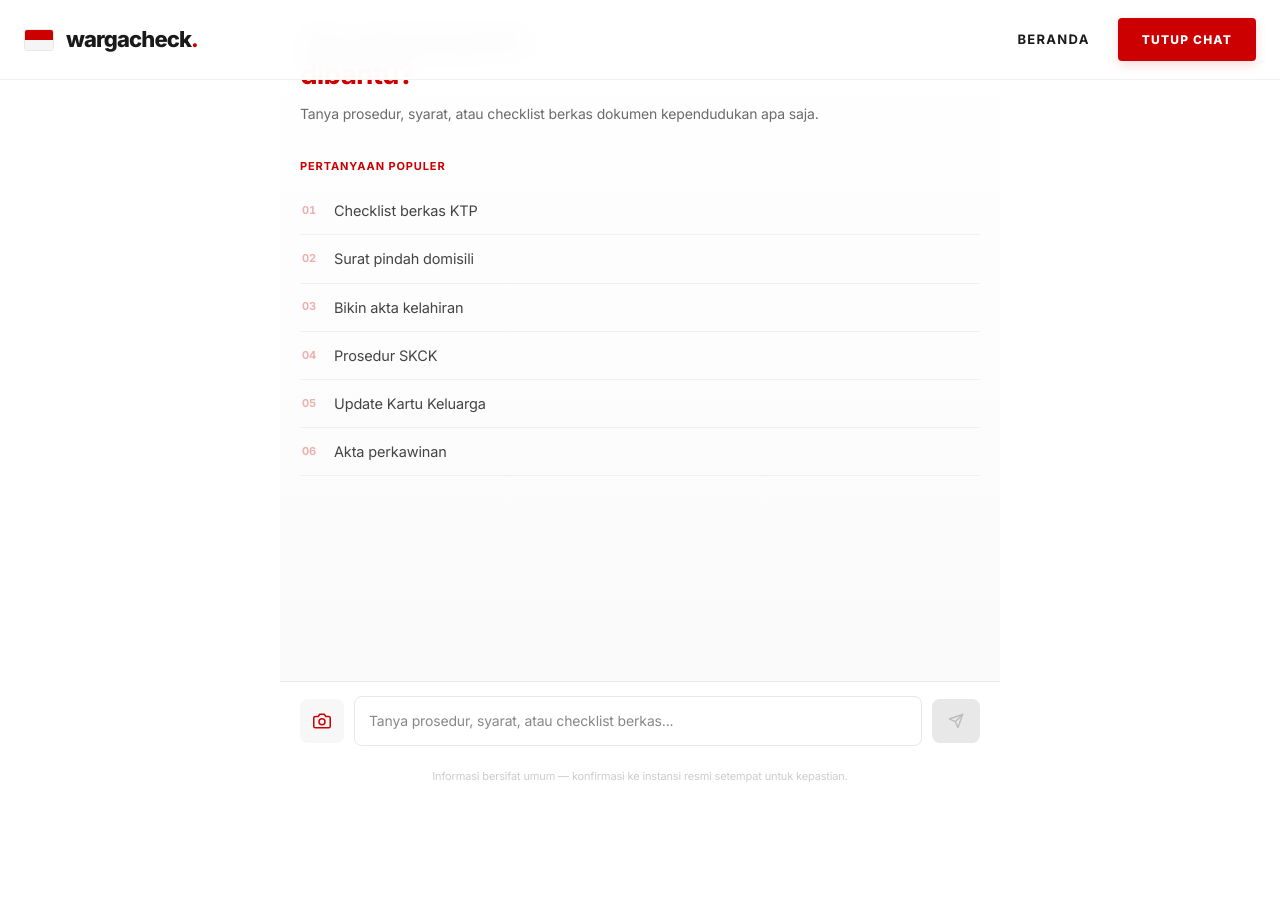
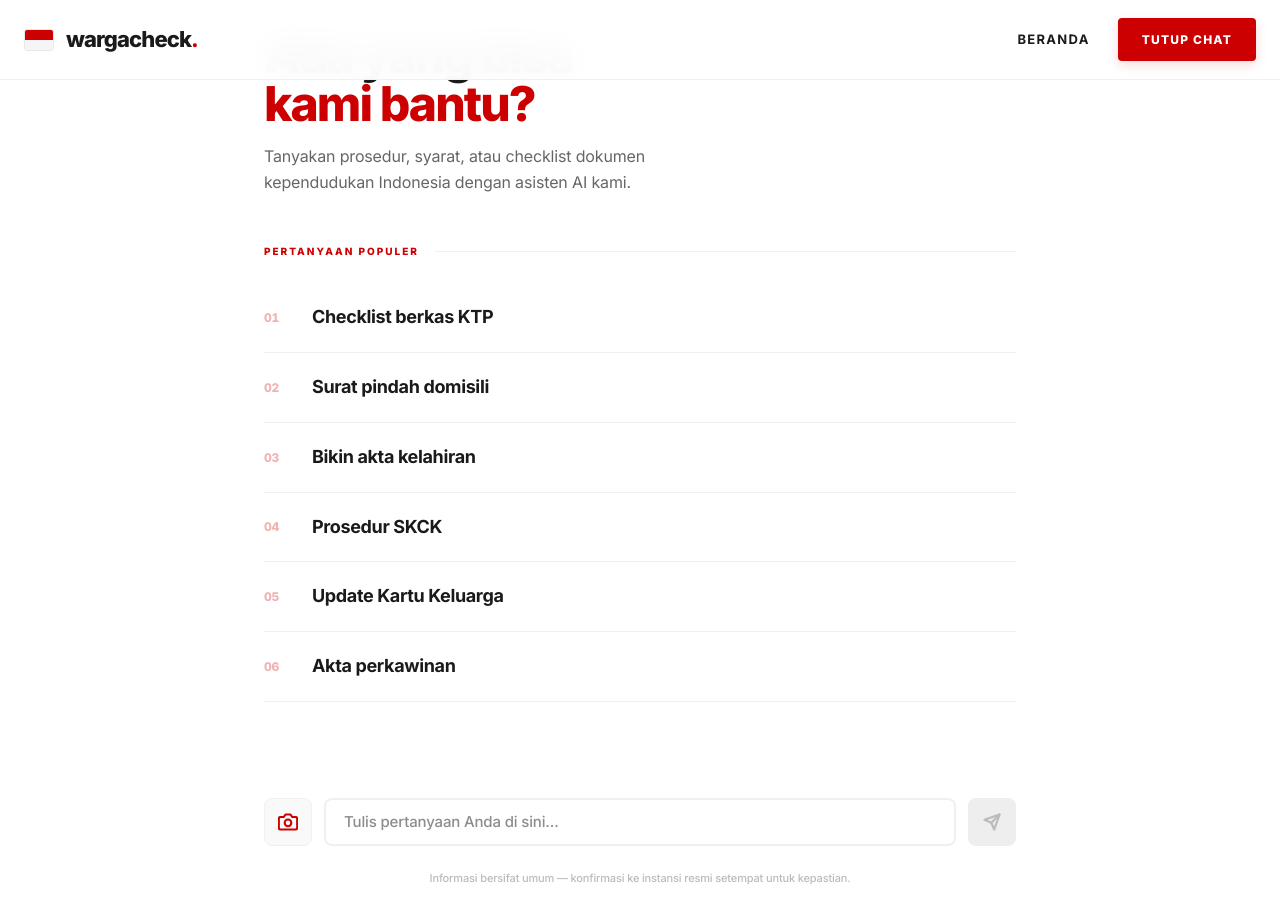
Before and after one commit to Marlblue/WargaCheck, a React (Vite) app: page / in a window 1280 px wide. Both pictures are taken after a click on the button "KONSULTASI". Before the commit the page ends 800 px from the top, so only its background shows below. Built offline with nearby package versions, Linux system fonts and the light colour scheme.

Commit message:
design: polish chat interface for consistency with new theme

```diff
--- a/src/components/Chat.tsx
+++ b/src/components/Chat.tsx
@@ -218,8 +218,8 @@ export default function Chat({ initialMessage, onBack }: ChatProps) {
   return (
     <div style={{
       flex: 1, display: 'flex', flexDirection: 'column',
-      maxWidth: 720, width: '100%', margin: '0 auto',
-      height: 'calc(100dvh - 52px)',
+      maxWidth: 800, width: '100%', margin: '0 auto',
+      height: 'calc(100dvh - 80px)',
       background: '#fff',
       position: 'relative',
     }}>
@@ -228,33 +228,34 @@ export default function Chat({ initialMessage, onBack }: ChatProps) {
       {hasHistory && (
         <div style={{
           display: 'flex', alignItems: 'center', justifyContent: 'space-between',
-          padding: 'clamp(10px, 2.2vw, 12px) clamp(16px, 4vw, 20px)',
+          padding: '12px 24px',
           borderBottom: '1px solid #F0F0F0',
-          background: '#FAFAFA',
+          background: '#FFFFFF',
         }}>
-          <div style={{ display: 'flex', alignItems: 'center', gap: 8 }}>
-            <div style={{ width: 6, height: 6, borderRadius: '50%', background: '#CC0000', opacity: 0.6 }} />
-            <span style={{ fontSize: 'clamp(11px, 2.5vw, 12px)', fontWeight: 600, color: '#6B6B6B', letterSpacing: '-0.01em' }}>
-              {messages.length} pesan
+          <div style={{ display: 'flex', alignItems: 'center', gap: 10 }}>
+            <div style={{ width: 6, height: 6, borderRadius: '50%', background: '#CC0000' }} />
+            <span style={{ fontSize: 12, fontWeight: 700, color: '#1A1A1A', textTransform: 'uppercase', letterSpacing: '0.1em' }}>
+              {messages.length} Pesan
             </span>
           </div>
           <button
             onClick={clearHistory}
             style={{
-              fontSize: 'clamp(11px, 2.5vw, 12px)', fontWeight: 500, color: '#999',
-              background: '#fff', border: '1px solid #E8E8E8',
-              borderRadius: 6, padding: 'clamp(6px, 1.5vw, 8px) clamp(10px, 2.5vw, 12px)', cursor: 'pointer',
-              display: 'flex', alignItems: 'center', gap: 5,
-              transition: 'all 0.15s',
-              minHeight: 32,
+              fontSize: 11, fontWeight: 700, color: '#999',
+              background: 'none', border: 'none',
+              cursor: 'pointer',
+              display: 'flex', alignItems: 'center', gap: 6,
+              transition: 'all 0.2s',
+              textTransform: 'uppercase',
+              letterSpacing: '0.1em'
             }}
-            onMouseEnter={e => { e.currentTarget.style.borderColor = '#CC0000'; e.currentTarget.style.color = '#CC0000'; }}
-            onMouseLeave={e => { e.currentTarget.style.borderColor = '#E8E8E8'; e.currentTarget.style.color = '#999'; }}
+            onMouseEnter={e => { e.currentTarget.style.color = '#CC0000'; }}
+            onMouseLeave={e => { e.currentTarget.style.color = '#999'; }}
           >
             <svg width="12" height="12" viewBox="0 0 14 14" fill="none">
-              <path d="M2 3.5h10M5.5 3.5V2.5a.5.5 0 0 1 .5-.5h2a.5.5 0 0 1 .5.5v1M11.5 3.5l-.7 7.3a1 1 0 0 1-1 .9H4.2a1 1 0 0 1-1-.9L2.5 3.5" stroke="currentColor" strokeWidth="1.2" strokeLinecap="round" strokeLinejoin="round" />
+              <path d="M2 3.5h10M5.5 3.5V2.5a.5.5 0 0 1 .5-.5h2a.5.5 0 0 1 .5.5v1M11.5 3.5l-.7 7.3a1 1 0 0 1-1 .9H4.2a1 1 0 0 1-1-.9L2.5 3.5" stroke="currentColor" strokeWidth="1.4" strokeLinecap="round" strokeLinejoin="round" />
             </svg>
-            Hapus riwayat
+            Hapus Riwayat
           </button>
         </div>
       )}
@@ -265,8 +266,8 @@ export default function Chat({ initialMessage, onBack }: ChatProps) {
         style={{
           flex: 1,
           overflowY: 'auto',
-          padding: 'clamp(16px, 4vw, 24px) clamp(16px, 4vw, 20px) clamp(8px, 2vw, 12px)',
-          background: 'linear-gradient(to bottom, #ffffff, #fafafa)',
+          padding: '32px 24px',
+          background: '#FFFFFF',
           display: 'flex',
           flexDirection: 'column',
         }}
@@ -276,48 +277,51 @@ export default function Chat({ initialMessage, onBack }: ChatProps) {
         {showQuickReplies && (
           <motion.div
             initial={{ opacity: 0, y: 10 }} animate={{ opacity: 1, y: 0 }}
-            style={{ paddingBottom: 'clamp(24px, 5vw, 32px)' }}
+            style={{ paddingBottom: 40 }}
           >
             {/* Hero empty state */}
             <div style={{
-              marginBottom: 'clamp(24px, 5vw, 32px)',
+              marginBottom: 48,
             }}>
               <h2 style={{
-                fontSize: 'clamp(24px, 5.5vw, 28px)', fontWeight: 700,
-                color: '#111', letterSpacing: '-0.03em', lineHeight: 1.2, margin: '0 0 clamp(8px, 2vw, 12px)',
+                fontSize: 'clamp(32px, 6vw, 48px)', fontWeight: 900,
+                color: '#1A1A1A', letterSpacing: '-0.04em', lineHeight: 1, margin: '0 0 16px',
               }}>
-                Hai, ada yang bisa<br />
-                <span style={{ color: '#CC0000' }}>dibantu?</span>
+                Ada yang bisa<br />
+                <span style={{ color: '#CC0000' }}>kami bantu?</span>
               </h2>
-              <p style={{ fontSize: 'clamp(13px, 3vw, 14px)', color: '#6B6B6B', margin: 0, lineHeight: 1.6 }}>
-                Tanya prosedur, syarat, atau checklist berkas dokumen kependudukan apa saja.
+              <p style={{ fontSize: 16, color: '#666', margin: 0, lineHeight: 1.6, maxWidth: 440 }}>
+                Tanyakan prosedur, syarat, atau checklist dokumen kependudukan Indonesia dengan asisten AI kami.
               </p>
             </div>
 
-            <p style={{ fontSize: 'clamp(10px, 2.2vw, 11px)', color: '#CC0000', marginBottom: 'clamp(10px, 2vw, 12px)', fontWeight: 700, textTransform: 'uppercase', letterSpacing: '0.08em' }}>
+            <div style={{ display: 'flex', alignItems: 'center', gap: 16, marginBottom: 24 }}>
+              <span style={{ fontSize: 10, color: '#CC0000', letterSpacing: '0.2em', textTransform: 'uppercase', fontWeight: 800, whiteSpace: 'nowrap' }}>
                 Pertanyaan Populer
-            </p>
+              </span>
+              <div style={{ flex: 1, height: 1, background: '#F0F0F0' }} />
+            </div>
+
             <div style={{ display: 'flex', flexDirection: 'column' }}>
               {QUICK_REPLIES.map((q, i) => (
                 <button key={q} onClick={() => handleSend(q)} style={{
-                  display: 'flex', alignItems: 'center', gap: 12,
-                  padding: '12px 2px',
+                  display: 'flex', alignItems: 'center', gap: 24,
+                  padding: '20px 0',
                   background: 'none',
                   border: 'none',
                   borderBottom: '1px solid #F0F0F0',
                   cursor: 'pointer',
                   textAlign: 'left',
                   width: '100%',
-                  transition: 'all 0.15s',
-                  fontSize: 'clamp(13.5px, 3vw, 14.5px)', fontWeight: 400,
-                  color: '#444',
-                  letterSpacing: '-0.01em',
-                  minHeight: 48,
+                  transition: 'all 0.3s cubic-bezier(0.16, 1, 0.3, 1)',
+                  fontSize: 18, fontWeight: 700,
+                  color: '#1A1A1A',
+                  letterSpacing: '-0.02em',
                 }}
-                  onMouseEnter={e => { e.currentTarget.style.paddingLeft = '8px'; e.currentTarget.style.color = '#CC0000'; }}
-                  onMouseLeave={e => { e.currentTarget.style.paddingLeft = '2px'; e.currentTarget.style.color = '#444'; }}
+                  onMouseEnter={e => { e.currentTarget.style.paddingLeft = '16px'; e.currentTarget.style.color = '#CC0000'; }}
+                  onMouseLeave={e => { e.currentTarget.style.paddingLeft = '0px'; e.currentTarget.style.color = '#1A1A1A'; }}
                 >
-                  <span style={{ fontSize: 'clamp(10px, 2vw, 11px)', fontWeight: 700, color: '#CC0000', opacity: 0.3, fontVariantNumeric: 'tabular-nums', width: 20 }}>
+                  <span style={{ fontSize: 12, fontWeight: 800, color: '#CC0000', opacity: 0.3, fontVariantNumeric: 'tabular-nums', width: 24 }}>
                     {String(i + 1).padStart(2, '0')}
                   </span>
                   {q}
@@ -332,47 +336,47 @@ export default function Chat({ initialMessage, onBack }: ChatProps) {
             const isUser = msg.role === 'user';
             return (
               <motion.div key={msg.id}
-                initial={{ opacity: 0, y: 6 }}
+                initial={{ opacity: 0, y: 10 }}
                 animate={{ opacity: 1, y: 0 }}
-                transition={{ duration: 0.2 }}
+                transition={{ duration: 0.3 }}
                 style={{
                   display: 'flex',
                   justifyContent: isUser ? 'flex-end' : 'flex-start',
-                  marginBottom: 'clamp(14px, 3vw, 16px)',
+                  marginBottom: 24,
                 }}
               >
                 {/* AI avatar */}
                 {!isUser && (
-                  <div style={{ width: 'clamp(24px, 5vw, 28px)', flexShrink: 0, marginRight: 'clamp(8px, 2vw, 10px)', paddingTop: 'clamp(16px, 3.5vw, 18px)', display: 'flex', justifyContent: 'center' }}>
-                    <FlagIcon width={22} />
+                  <div style={{ width: 32, flexShrink: 0, marginRight: 16, paddingTop: 18, display: 'flex', justifyContent: 'center' }}>
+                    <FlagIcon width={24} />
                   </div>
                 )}
 
                 <div style={{ maxWidth: isUser ? '85%' : '80%' }}>
                   {/* Role label */}
                   <div style={{
-                    fontSize: 'clamp(10px, 2.2vw, 11px)', fontWeight: 600, color: '#999',
-                    marginBottom: 'clamp(3px, 1vw, 4px)',
+                    fontSize: 10, fontWeight: 800, color: '#BBB',
+                    marginBottom: 6,
                     textAlign: isUser ? 'right' : 'left',
-                    textTransform: 'uppercase', letterSpacing: '0.06em',
+                    textTransform: 'uppercase', letterSpacing: '0.15em',
                   }}>
                     {isUser ? 'Anda' : 'WargaCheck'} · {fmt(msg.timestamp)}
                   </div>
 
                   {/* Bubble */}
                   <div style={{
-                    padding: isUser ? 'clamp(10px, 2.2vw, 12px) clamp(12px, 2.8vw, 14px)' : 'clamp(12px, 2.8vw, 14px) clamp(14px, 3.2vw, 16px)',
-                    borderRadius: isUser ? '16px 4px 16px 16px' : '4px 16px 16px 16px',
-                    background: isUser ? 'linear-gradient(135deg, #CC0000 0%, #A30000 100%)' : '#fff',
-                    color: isUser ? '#fff' : '#111',
-                    fontSize: 'clamp(13px, 3vw, 14.5px)',
-                    lineHeight: 1.65,
+                    padding: isUser ? '14px 20px' : '20px 24px',
+                    borderRadius: isUser ? '20px 4px 20px 20px' : '4px 20px 20px 20px',
+                    background: isUser ? '#CC0000' : '#FFFFFF',
+                    color: isUser ? '#FFFFFF' : '#1A1A1A',
+                    fontSize: 15,
+                    lineHeight: 1.7,
                     wordBreak: 'break-word',
-                    boxShadow: isUser ? '0 2px 8px rgba(204, 0, 0, 0.15)' : '0 2px 6px rgba(0,0,0,0.04)',
+                    boxShadow: isUser ? '0 8px 24px rgba(204, 0, 0, 0.15)' : '0 4px 12px rgba(0,0,0,0.03)',
                     border: isUser ? 'none' : '1px solid #F0F0F0',
                   }}>
                     {isUser ? (
-                      <span>{msg.text}</span>
+                      <span style={{ fontWeight: 500 }}>{msg.text}</span>
                     ) : (
                       <div className="md">
                         <ReactMarkdown remarkPlugins={[remarkGfm]}>{msg.text}</ReactMarkdown>
@@ -389,39 +393,40 @@ export default function Chat({ initialMessage, onBack }: ChatProps) {
                       style={{
                         display: 'flex',
                         flexWrap: 'wrap',
-                        gap: 'clamp(6px, 1.5vw, 8px)',
-                        marginTop: 'clamp(8px, 2vw, 10px)',
+                        gap: 8,
+                        marginTop: 12,
                       }}
                     >
                       {msg.suggestions.map((suggestion, idx) => (
                         <motion.button
                           key={idx}
-                          whileHover={{ scale: 1.02 }}
-                          whileTap={{ scale: 0.98 }}
+                          whileHover={{ scale: 1.05 }}
+                          whileTap={{ scale: 0.95 }}
                           onClick={() => handleSend(suggestion)}
                           disabled={isLoading}
                           style={{
-                            fontSize: 'clamp(11px, 2.5vw, 12px)',
-                            fontWeight: 500,
+                            fontSize: 12,
+                            fontWeight: 700,
                             color: '#CC0000',
-                            background: '#fff',
+                            background: '#FFFFFF',
                             border: '1px solid #CC0000',
-                            borderRadius: 9999,
-                            padding: 'clamp(7px, 1.8vw, 8px) clamp(11px, 2.5vw, 12px)',
+                            borderRadius: 6,
+                            padding: '8px 16px',
                             cursor: isLoading ? 'default' : 'pointer',
-                            transition: 'all 0.15s',
+                            transition: 'all 0.2s',
                             opacity: isLoading ? 0.5 : 1,
-                            minHeight: 32,
+                            textTransform: 'uppercase',
+                            letterSpacing: '0.05em'
                           }}
                           onMouseEnter={e => {
                             if (!isLoading) {
                               e.currentTarget.style.background = '#CC0000';
-                              e.currentTarget.style.color = '#fff';
+                              e.currentTarget.style.color = '#FFFFFF';
                             }
                           }}
                           onMouseLeave={e => {
                             if (!isLoading) {
-                              e.currentTarget.style.background = '#fff';
+                              e.currentTarget.style.background = '#FFFFFF';
                               e.currentTarget.style.color = '#CC0000';
                             }
                           }}
@@ -440,22 +445,22 @@ export default function Chat({ initialMessage, onBack }: ChatProps) {
           {isLoading && !isStreaming && (
             <motion.div key="loading"
               initial={{ opacity: 0 }} animate={{ opacity: 1 }}
-              style={{ display: 'flex', alignItems: 'flex-start', marginBottom: 16, gap: 10 }}
+              style={{ display: 'flex', alignItems: 'flex-start', marginBottom: 24, gap: 16 }}
             >
-              <div style={{ width: 28, flexShrink: 0, paddingTop: 18, display: 'flex', justifyContent: 'center' }}>
-                <FlagIcon />
+              <div style={{ width: 32, flexShrink: 0, paddingTop: 18, display: 'flex', justifyContent: 'center' }}>
+                <FlagIcon width={24} />
               </div>
               <div>
-                <div style={{ fontSize: 11, fontWeight: 600, color: '#999', marginBottom: 4, textTransform: 'uppercase', letterSpacing: '0.06em' }}>
+                <div style={{ fontSize: 10, fontWeight: 800, color: '#BBB', marginBottom: 6, textTransform: 'uppercase', letterSpacing: '0.15em' }}>
                   WargaCheck
                 </div>
                 <div style={{
-                  padding: '12px 16px', borderRadius: '4px 12px 12px 12px',
-                  background: '#F7F7F7', display: 'flex', alignItems: 'center', gap: 5,
+                  padding: '16px 20px', borderRadius: '4px 16px 16px 16px',
+                  background: '#F9F9F9', display: 'flex', alignItems: 'center', gap: 6,
                 }}>
-                  <span className="dot-1" style={{ width: 5, height: 5, borderRadius: '50%', background: '#CC0000', display: 'inline-block' }} />
-                  <span className="dot-2" style={{ width: 5, height: 5, borderRadius: '50%', background: '#CC0000', display: 'inline-block' }} />
-                  <span className="dot-3" style={{ width: 5, height: 5, borderRadius: '50%', background: '#CC0000', display: 'inline-block' }} />
+                  <span className="dot-1" style={{ width: 6, height: 6, borderRadius: '50%', background: '#CC0000' }} />
+                  <span className="dot-2" style={{ width: 6, height: 6, borderRadius: '50%', background: '#CC0000' }} />
+                  <span className="dot-3" style={{ width: 6, height: 6, borderRadius: '50%', background: '#CC0000' }} />
                 </div>
               </div>
             </motion.div>
@@ -464,21 +469,21 @@ export default function Chat({ initialMessage, onBack }: ChatProps) {
           {/* Streaming response */}
           {isStreaming && streamingText && (
             <motion.div key="streaming"
-              initial={{ opacity: 0, y: 6 }}
+              initial={{ opacity: 0, y: 10 }}
               animate={{ opacity: 1, y: 0 }}
-              style={{ display: 'flex', alignItems: 'flex-start', marginBottom: 16, gap: 10 }}
+              style={{ display: 'flex', alignItems: 'flex-start', marginBottom: 24, gap: 16 }}
             >
-              <div style={{ width: 28, flexShrink: 0, paddingTop: 18, display: 'flex', justifyContent: 'center' }}>
-                <FlagIcon width={22} />
+              <div style={{ width: 32, flexShrink: 0, paddingTop: 18, display: 'flex', justifyContent: 'center' }}>
+                <FlagIcon width={24} />
               </div>
               <div style={{ maxWidth: '80%' }}>
-                <div style={{ fontSize: 11, fontWeight: 600, color: '#999', marginBottom: 4, textTransform: 'uppercase', letterSpacing: '0.06em' }}>
+                <div style={{ fontSize: 10, fontWeight: 800, color: '#BBB', marginBottom: 6, textTransform: 'uppercase', letterSpacing: '0.15em' }}>
                   WargaCheck · sedang mengetik...
                 </div>
                 <div style={{
-                  padding: '14px 16px', borderRadius: '4px 16px 16px 16px',
-                  background: '#fff', color: '#111', fontSize: 'clamp(13.5px, 3vw, 14.5px)', lineHeight: 1.65,
-                  boxShadow: '0 2px 6px rgba(0,0,0,0.04)',
+                  padding: '20px 24px', borderRadius: '4px 20px 20px 20px',
+                  background: '#FFFFFF', color: '#1A1A1A', fontSize: 15, lineHeight: 1.7,
+                  boxShadow: '0 4px 12px rgba(0,0,0,0.03)',
                   border: '1px solid #F0F0F0',
                 }}>
                   <div className="md">
@@ -486,10 +491,10 @@ export default function Chat({ initialMessage, onBack }: ChatProps) {
                   </div>
                   <span style={{
                     display: 'inline-block',
-                    width: 2,
-                    height: 16,
+                    width: 3,
+                    height: 18,
                     background: '#CC0000',
-                    marginLeft: 2,
+                    marginLeft: 4,
                     animation: 'blink 1s infinite',
                     verticalAlign: 'middle',
                   }} />
@@ -502,12 +507,11 @@ export default function Chat({ initialMessage, onBack }: ChatProps) {
 
       {/* ── Input bar ── */}
       <div style={{
-        borderTop: '1px solid #E8E8E8',
-        padding: 'clamp(12px, 3vw, 14px) clamp(16px, 4vw, 20px)',
-        background: '#fff',
+        padding: '24px',
+        background: '#FFFFFF',
         display: 'flex',
         alignItems: 'center',
-        gap: 'clamp(8px, 2vw, 10px)',
+        gap: 12,
       }}>
         {/* Document Scanner Button */}
         <button
@@ -516,73 +520,72 @@ export default function Chat({ initialMessage, onBack }: ChatProps) {
           title="Scan dokumen dengan AI"
           style={{
             flexShrink: 0,
-            background: '#F7F7F7',
-            border: 'none',
+            background: '#F9F9F9',
+            border: '1px solid #F0F0F0',
             borderRadius: 8,
-            padding: 'clamp(10px, 2.2vw, 12px)',
+            width: 48,
+            height: 48,
             cursor: isLoading ? 'default' : 'pointer',
             display: 'flex',
             alignItems: 'center',
             justifyContent: 'center',
-            transition: 'background 0.15s',
+            transition: 'all 0.2s',
             opacity: isLoading ? 0.5 : 1,
-            minWidth: 44,
-            minHeight: 44,
           }}
-          onMouseEnter={e => { if (!isLoading) e.currentTarget.style.background = '#E8E8E8'; }}
-          onMouseLeave={e => { if (!isLoading) e.currentTarget.style.background = '#F7F7F7'; }}
+          onMouseEnter={e => { if (!isLoading) e.currentTarget.style.borderColor = '#CC0000'; }}
+          onMouseLeave={e => { if (!isLoading) e.currentTarget.style.borderColor = '#F0F0F0'; }}
         >
-          <svg width="18" height="18" viewBox="0 0 24 24" fill="none" stroke="#CC0000" strokeWidth="2" strokeLinecap="round" strokeLinejoin="round">
+          <svg width="20" height="20" viewBox="0 0 24 24" fill="none" stroke="#CC0000" strokeWidth="2.5" strokeLinecap="round" strokeLinejoin="round">
             <path d="M23 19a2 2 0 01-2 2H3a2 2 0 01-2-2V8a2 2 0 012-2h4l2-3h6l2 3h4a2 2 0 012 2z" />
             <circle cx="12" cy="13" r="4" />
           </svg>
         </button>
 
+        <div style={{ position: 'relative', flex: 1 }}>
           <input
             ref={inputRef}
             type="text"
             value={input}
             onChange={e => setInput(e.target.value)}
             onKeyDown={e => { if (e.key === 'Enter' && !e.shiftKey) { e.preventDefault(); handleSend(input); } }}
-          placeholder="Tanya prosedur, syarat, atau checklist berkas..."
+            placeholder="Tulis pertanyaan Anda di sini..."
             disabled={isLoading}
             style={{
-            flex: 1, fontSize: 'clamp(13px, 3vw, 14px)', fontFamily: 'Inter, sans-serif',
-            padding: 'clamp(11px, 2.5vw, 13px) clamp(12px, 2.8vw, 14px)',
-            border: '1.5px solid #E8E8E8', borderRadius: 8,
-            outline: 'none', background: '#fff', color: '#111',
-            transition: 'border-color 0.15s',
-            minHeight: 44,
+              width: '100%', fontSize: 15, fontFamily: 'inherit',
+              padding: '14px 18px',
+              border: '2px solid #F0F0F0', borderRadius: 8,
+              outline: 'none', background: '#FFFFFF', color: '#1A1A1A',
+              transition: 'all 0.2s',
+              height: 48,
+              fontWeight: 500,
             }}
             onFocus={e => e.target.style.borderColor = '#CC0000'}
-          onBlur={e => e.target.style.borderColor = '#E8E8E8'}
+            onBlur={e => e.target.style.borderColor = '#F0F0F0'}
           />
+        </div>
 
         <button
           onClick={() => handleSend(input)}
           disabled={!input.trim() || isLoading}
           style={{
             flexShrink: 0,
-            background: input.trim() && !isLoading ? '#CC0000' : '#E8E8E8',
+            background: input.trim() && !isLoading ? '#CC0000' : '#EEE',
             border: 'none', borderRadius: 8,
-            padding: 'clamp(10px, 2.2vw, 12px) clamp(14px, 3.2vw, 16px)',
+            width: 48,
+            height: 48,
             cursor: input.trim() && !isLoading ? 'pointer' : 'default',
             display: 'flex', alignItems: 'center', justifyContent: 'center',
-            transition: 'background 0.15s',
-            minWidth: 44,
-            minHeight: 44,
+            transition: 'all 0.2s',
           }}
-          onMouseEnter={e => { if (input.trim() && !isLoading) e.currentTarget.style.background = '#A30000'; }}
-          onMouseLeave={e => { if (input.trim() && !isLoading) e.currentTarget.style.background = '#CC0000'; }}
         >
-          <svg width="16" height="16" viewBox="0 0 24 24" fill="none" stroke={input.trim() && !isLoading ? '#fff' : '#bbb'} strokeWidth="2" strokeLinecap="round" strokeLinejoin="round">
+          <svg width="18" height="18" viewBox="0 0 24 24" fill="none" stroke={input.trim() && !isLoading ? '#fff' : '#bbb'} strokeWidth="3" strokeLinecap="round" strokeLinejoin="round">
             <line x1="22" y1="2" x2="11" y2="13" /><polygon points="22 2 15 22 11 13 2 9 22 2" />
           </svg>
         </button>
       </div>
 
       {/* Disclaimer */}
-      <p style={{ textAlign: 'center', fontSize: 'clamp(10px, 2.2vw, 11px)', color: '#ccc', padding: 'clamp(6px, 1.5vw, 8px) clamp(20px, 5vw, 24px) clamp(12px, 3vw, 14px)', margin: 0 }}>
+      <p style={{ textAlign: 'center', fontSize: 11, color: '#BBB', paddingBottom: 24, margin: 0, fontWeight: 500 }}>
         Informasi bersifat umum — konfirmasi ke instansi resmi setempat untuk kepastian.
       </p>
 
@@ -598,5 +601,6 @@ export default function Chat({ initialMessage, onBack }: ChatProps) {
         )}
       </AnimatePresence>
     </div>
+
   );
 }
```
Lines whose indentation alone changed are shown as unchanged.
